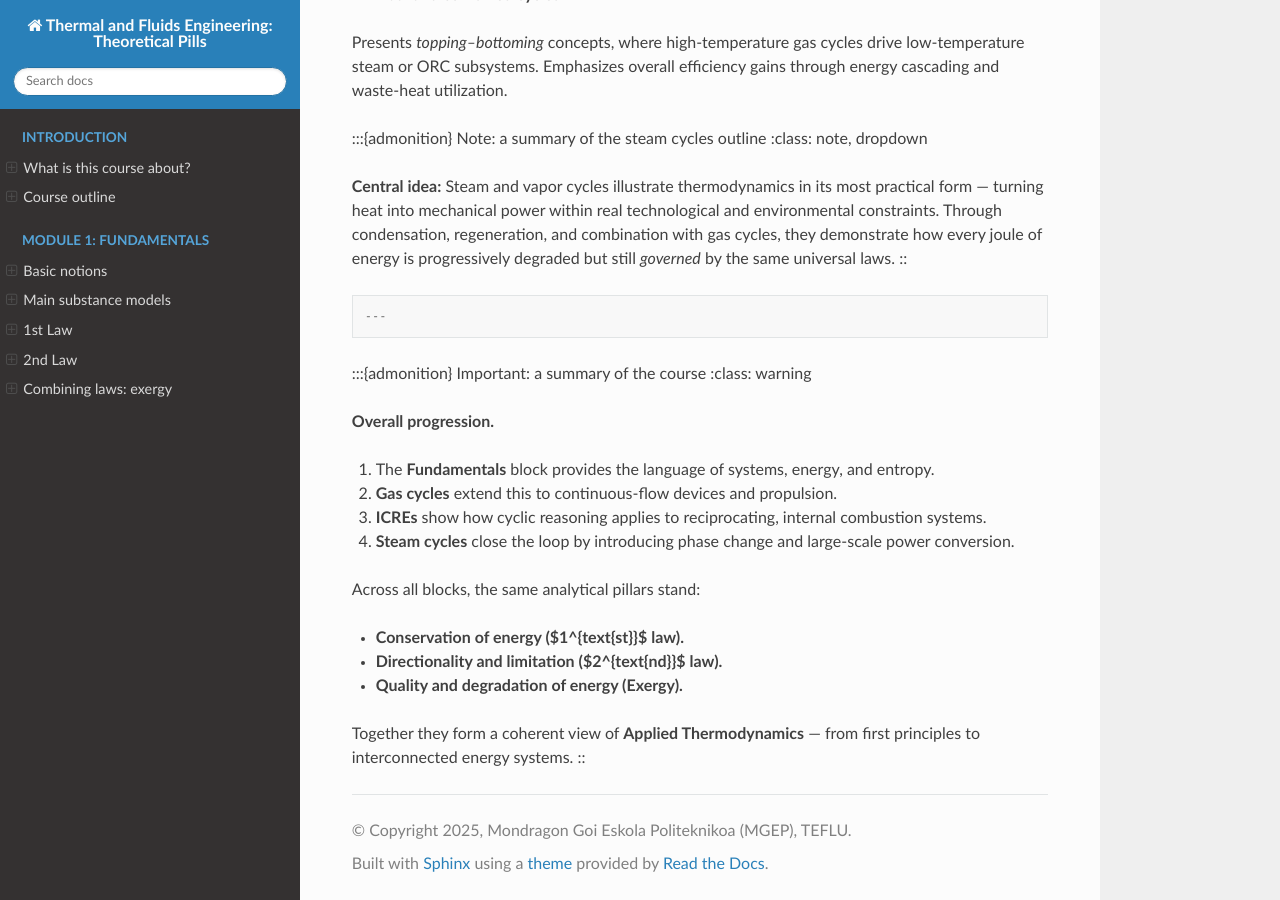
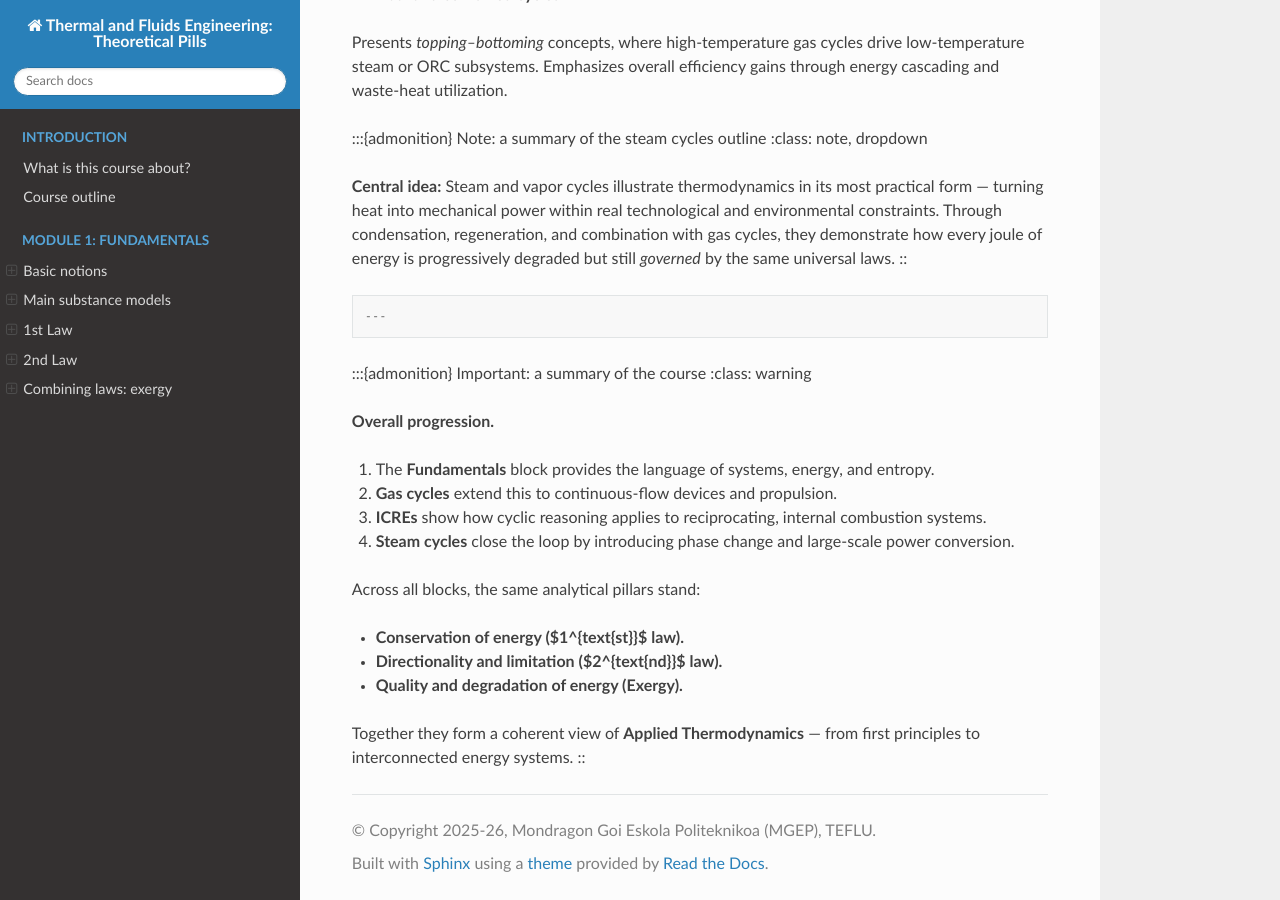
Before and after one commit to azarketa/ReadTheDocs-ENG, a Sphinx documentation site: the page built from source/002_Course_outline.rst, in a window 1280 px wide and 900 px high, scrolled down 5225 px. Built offline with Sphinx 7.4.7 and the Read the Docs theme 3.1.0, drawn with Linux system fonts in a browser that asks for light colours.

Commit message:
Files updated

```diff
--- a/source/conf.py
+++ b/source/conf.py
@@ -7,7 +7,7 @@
 # https://www.sphinx-doc.org/en/master/usage/configuration.html#project-information
 
 project = 'Thermal and Fluids Engineering: Theoretical Pills'
-copyright = '2025, Mondragon Goi Eskola Politeknikoa (MGEP), TEFLU'
+copyright = '2025-26, Mondragon Goi Eskola Politeknikoa (MGEP), TEFLU'
 author = 'TEFLU'
 
 # conf.py
--- a/source/index.rst
+++ b/source/index.rst
@@ -3,7 +3,8 @@ Thermal and Fluids Engineering: Theoretical Pills
 ==================================================
 
 .. toctree::
-   :maxdepth: 3
+   :maxdepth: 2
+   :titlesonly:
    :caption: INTRODUCTION
 
    What is this course about? <0001_What_is_this_course_about>
```
